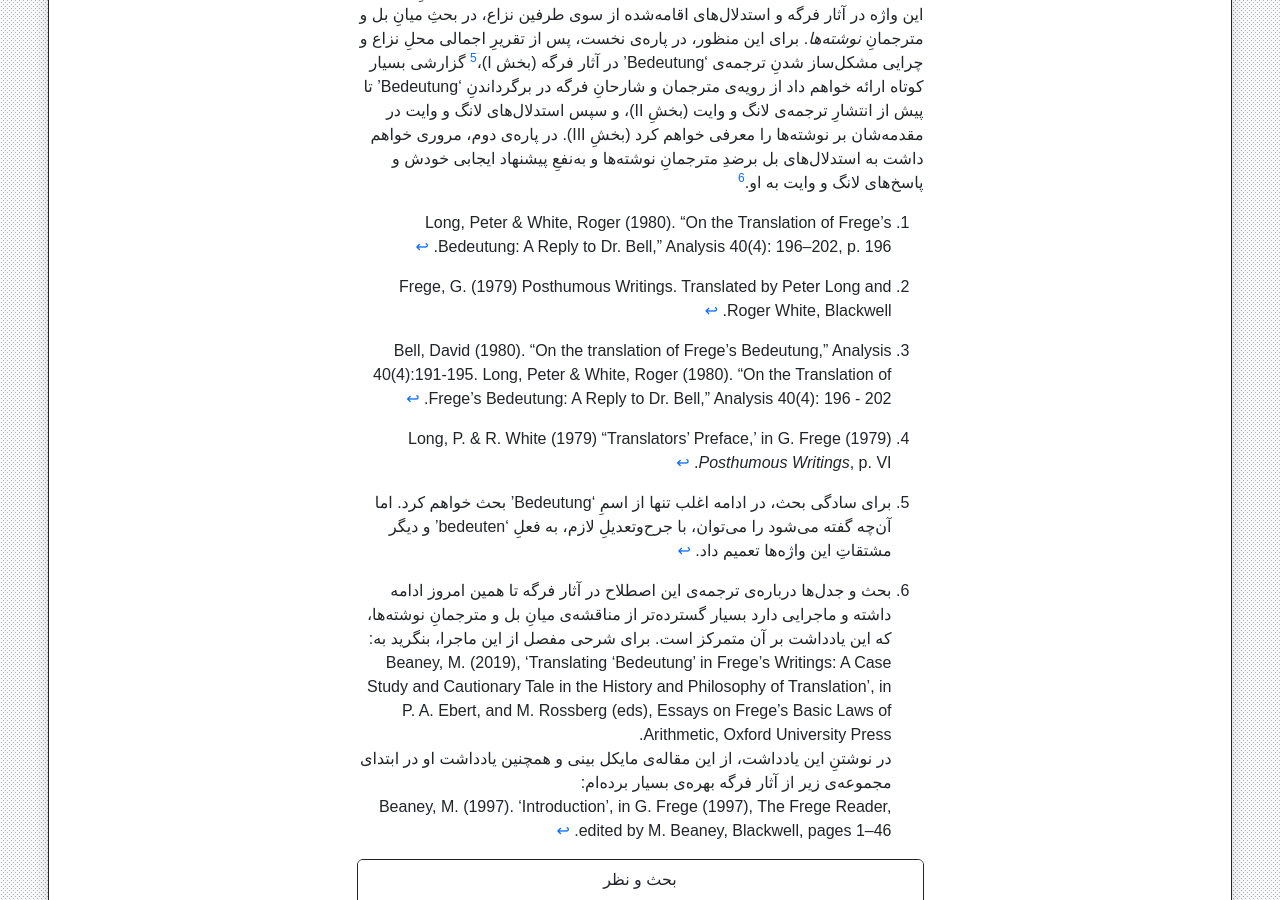
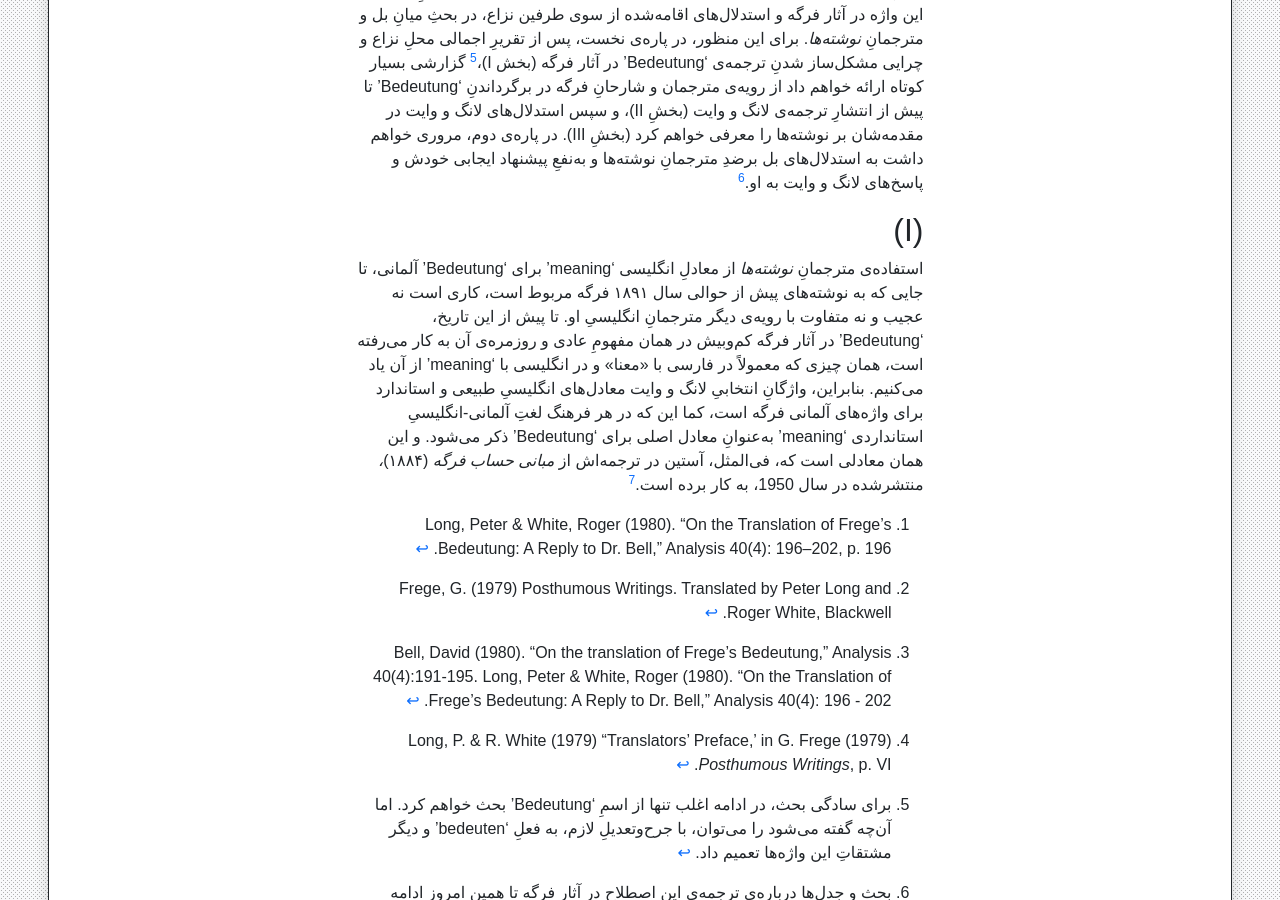
Before and after one commit to phicudemy/phicudemy.github.io, a Jekyll site: the page built from _posts/2024-06-22-fregebedeutung1.md, in a window 1280 px wide and 900 px high, scrolled down 1609 px. Built offline with Jekyll 4.4.1, drawn with Linux system fonts in a browser that asks for light colours; comment, search, counter and statistics services are not loaded; a style sheet for code colours, icons or effects is not loaded; some of the changed text lies outside the part shown.

Commit message:
TinaCMS content update

```diff
--- a/_posts/2024-06-22-fregebedeutung1.md
+++ b/_posts/2024-06-22-fregebedeutung1.md
@@ -28,6 +29,12 @@ tags:
 
 هدفِ این مقاله، که در دو پاره منتشر می‌شود، ارائه‌ی گزارشی است از مشکلِ ترجمه‌ی این واژه در آثار فرگه و استدلال‌های اقامه‌شده از سوی طرفین نزاع، در بحثِ میانِ بل و مترجمانِ *نوشته‌ها*. برای این منظور، در پاره‌ی نخست، پس از تقریرِ اجمالی محلِ نزاع و چرایی مشکل‌ساز شدنِ ترجمه‌ی ‘Bedeutung’ در آثار فرگه (بخش I)،[^5]  گزارشی بسیار کوتاه ارائه خواهم داد از رویه‌ی مترجمان و شارحانِ فرگه در برگرداندنِ ‘Bedeutung’ تا پیش از انتشارِ ترجمه‌ی لانگ و وایت (بخشِ II)، و سپس استدلال‌های لانگ و وایت در مقدمه‌‌شان بر نوشته‌ها را معرفی خواهم کرد (بخشِ III). در پاره‌ی دوم، مروری خواهم داشت به استدلال‌های بل برضدِ مترجمانِ نوشته‌ها و به‌نفعِ پیشنهاد ایجابی خودش و پاسخ‌های لانگ و وایت به او.[^bignote]
 
+## (I)
+استفاده‌ی مترجمانِ‌ _نوشته‌ها_ از معادلِ انگلیسی ‘meaning’ برای ‘Bedeutung’ آلمانی، تا جایی که به نوشته‌های پیش از حوالی سال
+۱۸۹۱ فرگه مربوط است، کاری است نه عجیب و نه متفاوت با رویه‌ی دیگر مترجمانِ انگلیسیِ او. تا پیش از این تاریخ، ‘Bedeutung’ در آثار فرگه کم‌وبیش در همان مفهومِ عادی و روزمره‌ی آن به کار می‌رفته است، همان چیزی که معمولاً در فارسی با «معنا» و در انگلیسی با ‘meaning’ از آن یاد می‌کنیم. بنابراین، واژگانِ انتخابیِ لانگ و وایت معادل‌های انگلیسیِ طبیعی و استاندارد برای واژه‌های آلمانی فرگه است، کما این که در هر فرهنگ لغتِ آلمانی-انگلیسیِ استانداردی ‘meaning’‌ به‌عنوانِ معادل اصلی برای ‘Bedeutung’ ذکر می‌شود. و این همان معادلی است که، فی‌المثل، آستین در ترجمه‌اش از _مبانی حساب فرگه_ (۱۸۸۴)_،_ منتشرشده در سال 1950، به کار برده است.[^7]
+
+[^7]: Frege, G. (1884/1950), _The Foundations of Arithmetic_, Translated by J. L. Austin, Blackwell
+
 [^1]: Long, Peter & White, Roger (1980). “On the Translation of Frege’s Bedeutung: A Reply to Dr. Bell,” Analysis 40(4): 196–202, p. 196.
 [^2]: Frege, G. (1979) Posthumous Writings. Translated by Peter Long and Roger White, Blackwell.
 [^3]: Bell, David (1980). “On the translation of Frege’s Bedeutung,” Analysis 40(4):191-195. Long, Peter & White, Roger (1980). “On the Translation of Frege’s Bedeutung: A Reply to Dr. Bell,” Analysis 40(4): 196 - 202.
@@ -37,3 +44,4 @@ tags:
        Beaney, M. (2019), 'Translating ‘Bedeutung’ in Frege’s Writings: A Case Study and Cautionary Tale in the History and                    Philosophy of Translation', in P. A. Ebert, and M. Rossberg (eds), Essays on Frege's Basic Laws of Arithmetic, Oxford University Press.
        در نوشتنِ این یادداشت، از این مقاله‌ی مایکل بینی و همچنین یادداشت او در ابتدای مجموعه‌ی زیر از آثار فرگه بهره‌ی بسیار برده‌ام:
       Beaney, M. (1997). ‘Introduction’, in G. Frege (1997), The Frege Reader, edited by M. Beaney, Blackwell, pages 1–46.
+[^7]: Frege, G. (1884/1950), _The Foundations of Arithmetic_, Translated by J. L. Austin, Blackwell
```
Also changed, not shown: other parts of _posts/2024-06-22-fregebedeutung1.md (+5 -4 lines).
